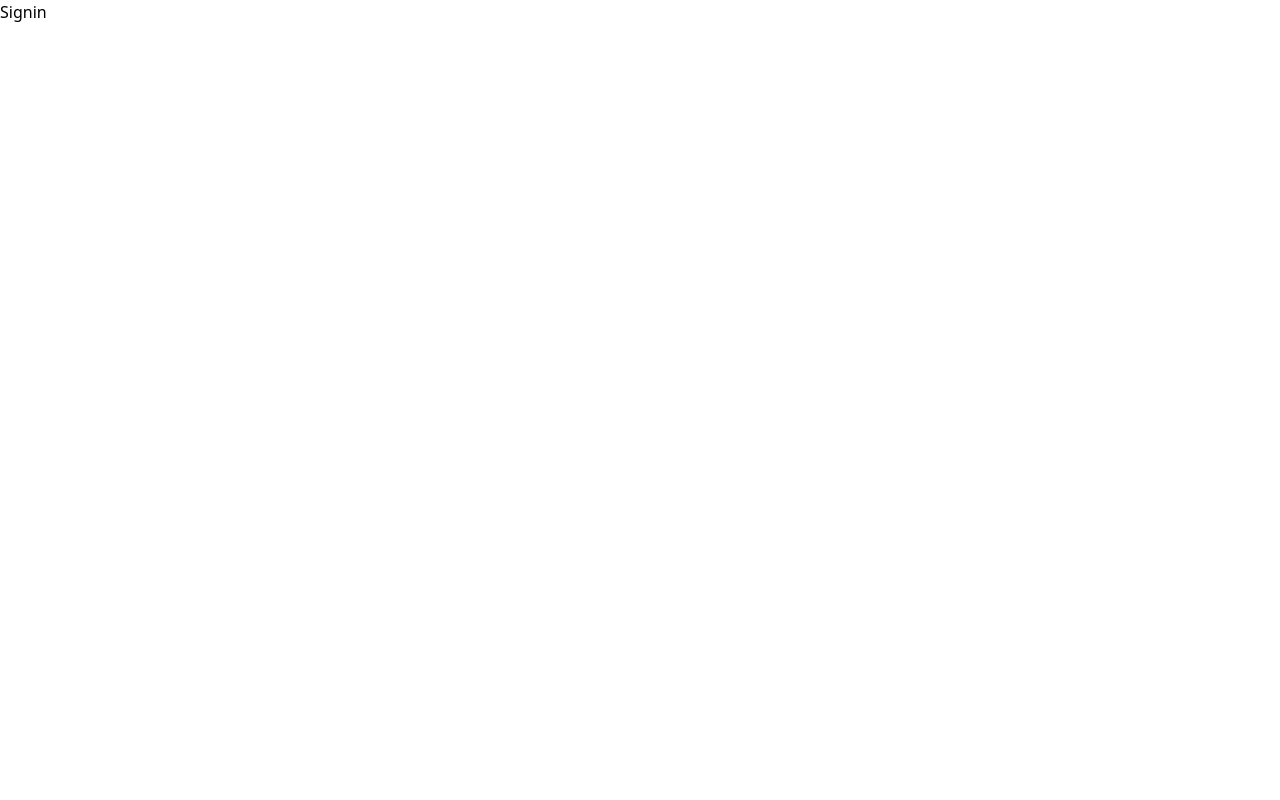
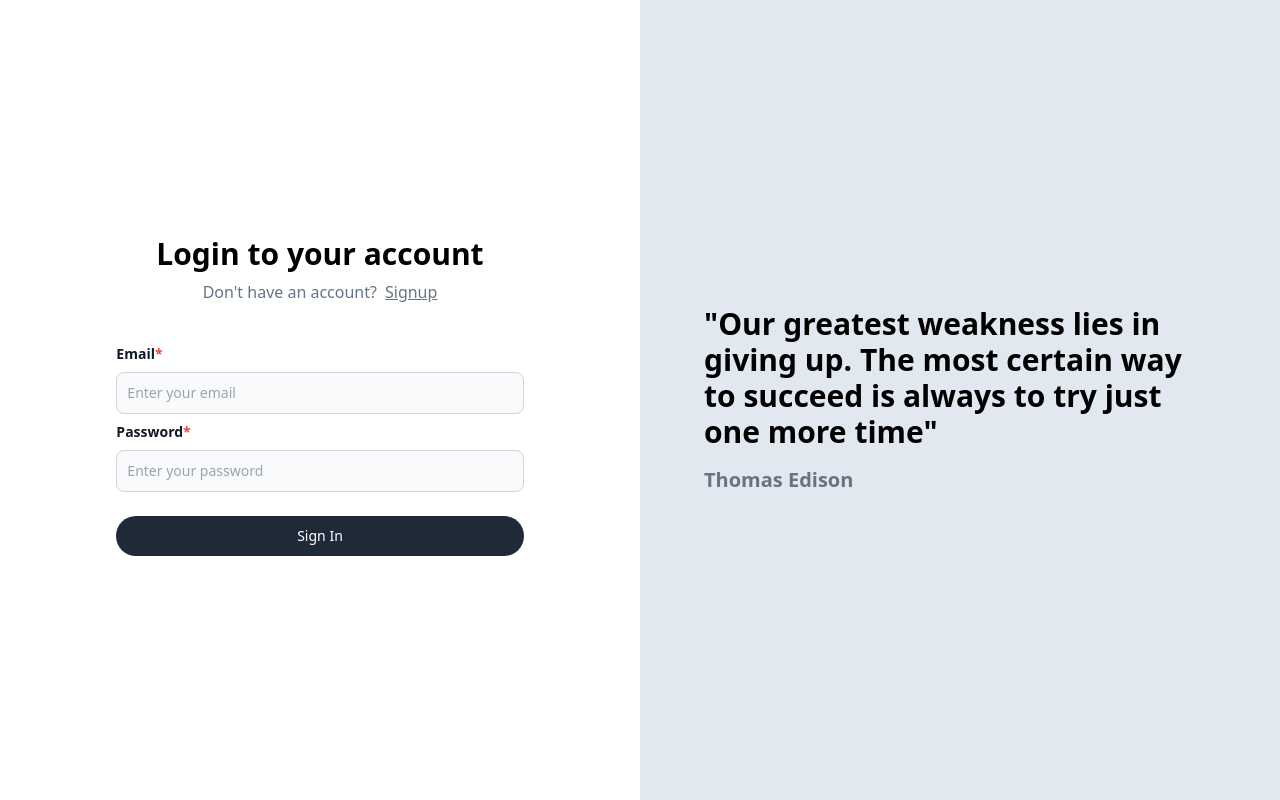
Before and after one commit to ramanuj07/medium-blog, a React (Vite) app in the folder frontend/: page /signin in a window 1280 px wide. Built offline with nearby package versions, Linux system fonts and the light colour scheme.

Commit message:
created signin and signup components

```diff
--- /dev/null
+++ b/frontend/src/components/Auth.tsx
@@ -0,0 +1,82 @@
+import { useState } from "react";
+import { Link } from "react-router-dom";
+import { LabelledInput } from "./ui/LabelledInput";
+import { SignupInput } from "@ramanuj07/medium-common";
+import Button from "./ui/Button";
+
+const Auth = ({ type }: { type: "signup" | "signin" }) => {
+  const [postInputs, setPostInputs] = useState<SignupInput>({
+    email: "",
+    password: "",
+    name: "",
+  });
+
+  return (
+    <div className="h-screen flex flex-col justify-center">
+      <div className="flex justify-center">
+        <div>
+          <div className="px-10 text-center">
+            <div className="font-extrabold text-3xl ">
+              {type === "signup"
+                ? "Create your account"
+                : "Login to your account"}
+            </div>
+            <div className="mt-2 text-slate-500">
+              {type === "signup"
+                ? "Already have an account?"
+                : "Don't have an account?"}
+              <Link
+                className="pl-2 underline"
+                to={type === "signup" ? "/signin" : "/signup"}
+              >
+                {type === "signup" ? "Signin" : "Signup"}
+              </Link>
+            </div>
+          </div>
+
+          <div className="mt-8">
+            {type === "signup" && (
+              <LabelledInput
+                label="Name"
+                placeholder="Enter your name"
+                onChange={(e) =>
+                  setPostInputs((c) => ({
+                    ...c,
+                    name: e.target.value,
+                  }))
+                }
+              />
+            )}
+
+            <LabelledInput
+              label="Email"
+              placeholder="Enter your email"
+              onChange={(e) =>
+                setPostInputs((c) => ({
+                  ...c,
+                  email: e.target.value,
+                }))
+              }
+            />
+
+            <LabelledInput
+              label="Password"
+              type="password"
+              placeholder="Enter your password"
+              onChange={(e) =>
+                setPostInputs({
+                  ...postInputs,
+                  password: e.target.value,
+                })
+              }
+            />
+          </div>
+
+          <Button type={type} />
+        </div>
+      </div>
+    </div>
+  );
+};
+
+export default Auth;
--- /dev/null
+++ b/frontend/src/components/Quote.tsx
@@ -0,0 +1,20 @@
+const Quote = () => {
+  return (
+    <div className="bg-slate-200 h-screen flex flex-col justify-center">
+      <div className="flex justify-center">
+        <div className="max-w-lg">
+          <div className="text-3xl font-bold">
+            "Our greatest weakness lies in giving up. The most certain way to
+            succeed is always to try just one more time"
+          </div>
+
+          <div className="max-w-md text-xl font-semibold text-left mt-4 text-gray-500">
+            Thomas Edison
+          </div>
+        </div>
+      </div>
+    </div>
+  );
+};
+
+export default Quote;
--- /dev/null
+++ b/frontend/src/components/ui/Button.tsx
@@ -0,0 +1,14 @@
+const Button = ({ type }: { type: "signup" | "signin" }) => {
+  return (
+    <div>
+      <button
+        type="button"
+        className="text-white w-full mt-6 bg-gray-800 hover:bg-gray-900 focus:outline-none focus:ring-4 focus:ring-gray-300 font-medium rounded-full text-sm px-5 py-2.5 me-2 mb-2 dark:bg-gray-800 dark:hover:bg-gray-700 dark:focus:ring-gray-700 dark:border-gray-700"
+      >
+        {type === "signup" ? "Sign Up" : "Sign In"}
+      </button>
+    </div>
+  );
+};
+
+export default Button;
--- /dev/null
+++ b/frontend/src/components/ui/LabelledInput.tsx
@@ -0,0 +1,34 @@
+import { ChangeEvent } from "react";
+
+interface LabelledInputInterface {
+  label: string;
+  placeholder: string;
+  onChange: (e: ChangeEvent<HTMLInputElement>) => void;
+  type?: string;
+}
+
+export const LabelledInput: React.FC<LabelledInputInterface> = ({
+  label,
+  placeholder,
+  onChange,
+  type,
+}) => {
+  return (
+    <div>
+      <label
+        htmlFor="first_name"
+        className="block mb-2 pt-2 text-sm font-semibold text-gray-900"
+      >
+        {label}
+        {label !== "Name" && <span className="text-red-500">*</span>}
+      </label>
+      <input
+        onChange={onChange}
+        type={type || "text"}
+        className="bg-gray-50 border border-gray-300  text-gray-900 text-sm rounded-lg focus:ring-blue-500 focus:border-blue-500 block w-full p-2.5 "
+        placeholder={placeholder}
+        required
+      />
+    </div>
+  );
+};
--- a/frontend/src/pages/Signin.tsx
+++ b/frontend/src/pages/Signin.tsx
@@ -1,5 +1,18 @@
+import Auth from "../components/Auth";
+import Quote from "../components/Quote";
+
 const Signin = () => {
-  return <div>Signin</div>;
+  return (
+    <div className="grid grid-cols-2">
+      <div>
+        <Auth type="signin" />
+      </div>
+
+      <div className="invisible lg:visible">
+        <Quote />
+      </div>
+    </div>
+  );
 };
 
 export default Signin;
--- a/frontend/src/pages/Signup.tsx
+++ b/frontend/src/pages/Signup.tsx
@@ -1,5 +1,18 @@
+import Auth from "../components/Auth";
+import Quote from "../components/Quote";
+
 const Signup = () => {
-  return <div>Signup</div>;
+  return (
+    <div className="grid grid-cols-2">
+      <div>
+        <Auth type="signup" />
+      </div>
+
+      <div className="invisible lg:visible">
+        <Quote />
+      </div>
+    </div>
+  );
 };
 
 export default Signup;
```
